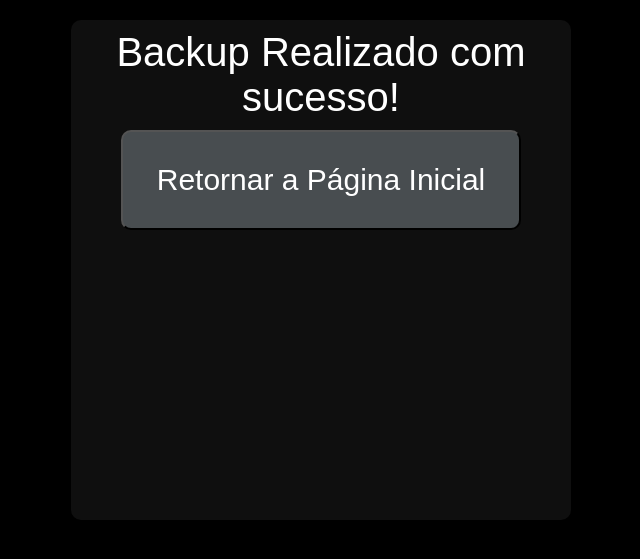
After one commit to juniinhoszz/LojaCarros, a PHP site: page /SucessExportar.php in a window 1280 px wide. The commit adds this page. Shown: the top 559 px of the page, without its empty margins (319-959 px from the left). Run offline with PHP 8.4, Linux system fonts and the light colour scheme.

Commit message:
função de realizar backup

```diff
--- /dev/null
+++ b/App/View/modules/Pg-Inicial/SucessExportar.php
@@ -0,0 +1,31 @@
+<!DOCTYPE html>
+<html lang="pt-br">
+<head>
+    <meta charset="UTF-8">
+    <meta http-equiv="X-UA-Compatible" content="IE=edge">
+    <meta name="viewport" content="width=device-width, initial-scale=1.0">
+    <title>Sucesso!</title>
+    <style>
+        body{
+        font-family: Arial, Helvetica, sans-serif;
+        background-color: black;
+    }
+    </style>
+</head>
+<body>
+
+    <div style="align-self: center;display: flex;
+        flex-direction: row;justify-content: center;
+        align-items: center;margin: 20px;">
+    <div style="background-color: #0f0f0f;width: 500px; height: 500px;border-radius: 10px;">
+        <center><label style="font-size: 40px;color:white; margin: 10px;align-self: center;display: flex;
+        flex-direction: row;justify-content: center;
+        align-items: center;">Backup Realizado com sucesso!</label></center>
+
+
+        <center><a href="/"><button style="height: 100px; width:400px; font-size:30px; background-color:#484d50;border: 1 solid black;border-radius: 10px;color:white" >Retornar a Página Inicial</button></a></center><br>
+</div>
+</div>
+
+</body>
+</html>
```
Also changed, not shown: App/Controller/BackupController.php (+11 -3 lines), App/View/modules/Pg-Inicial/Pg-Inicial.php (+7 -2 lines), 1 other file.
